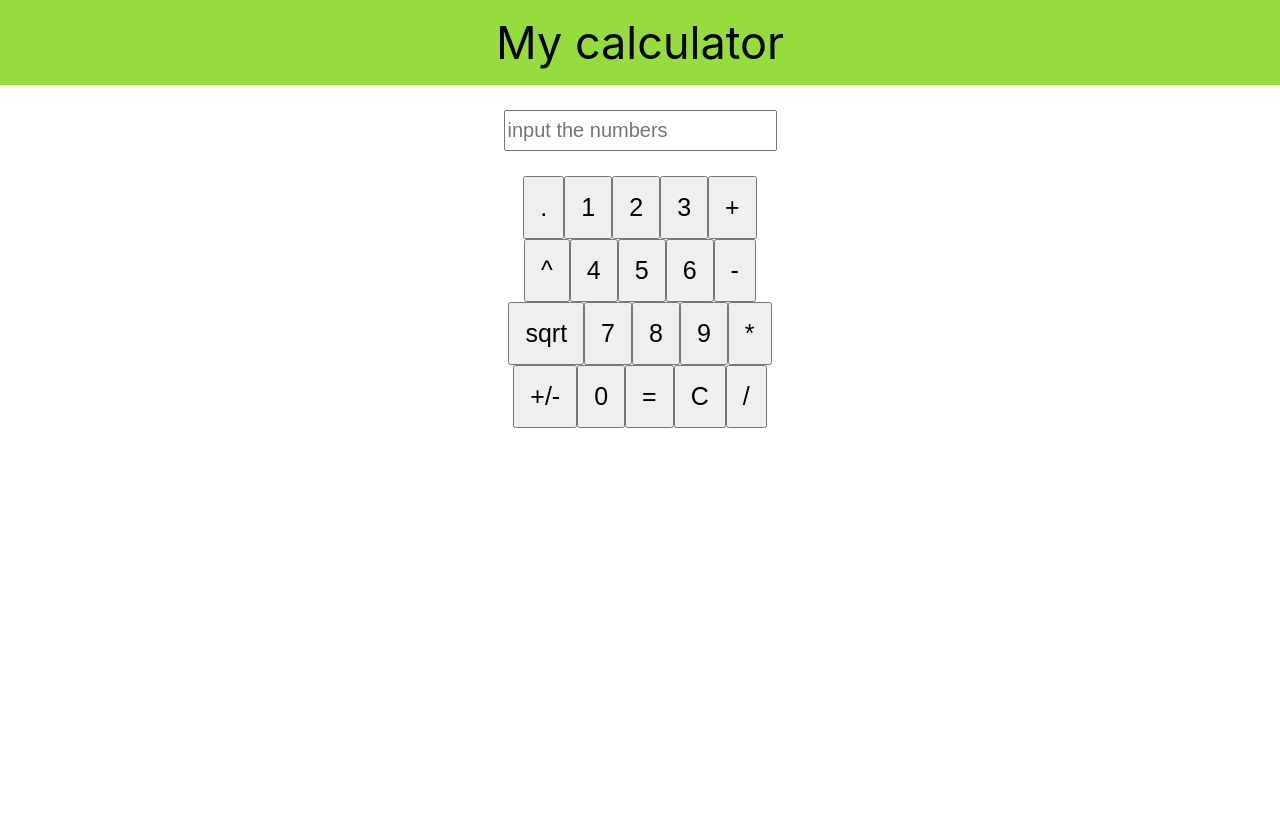
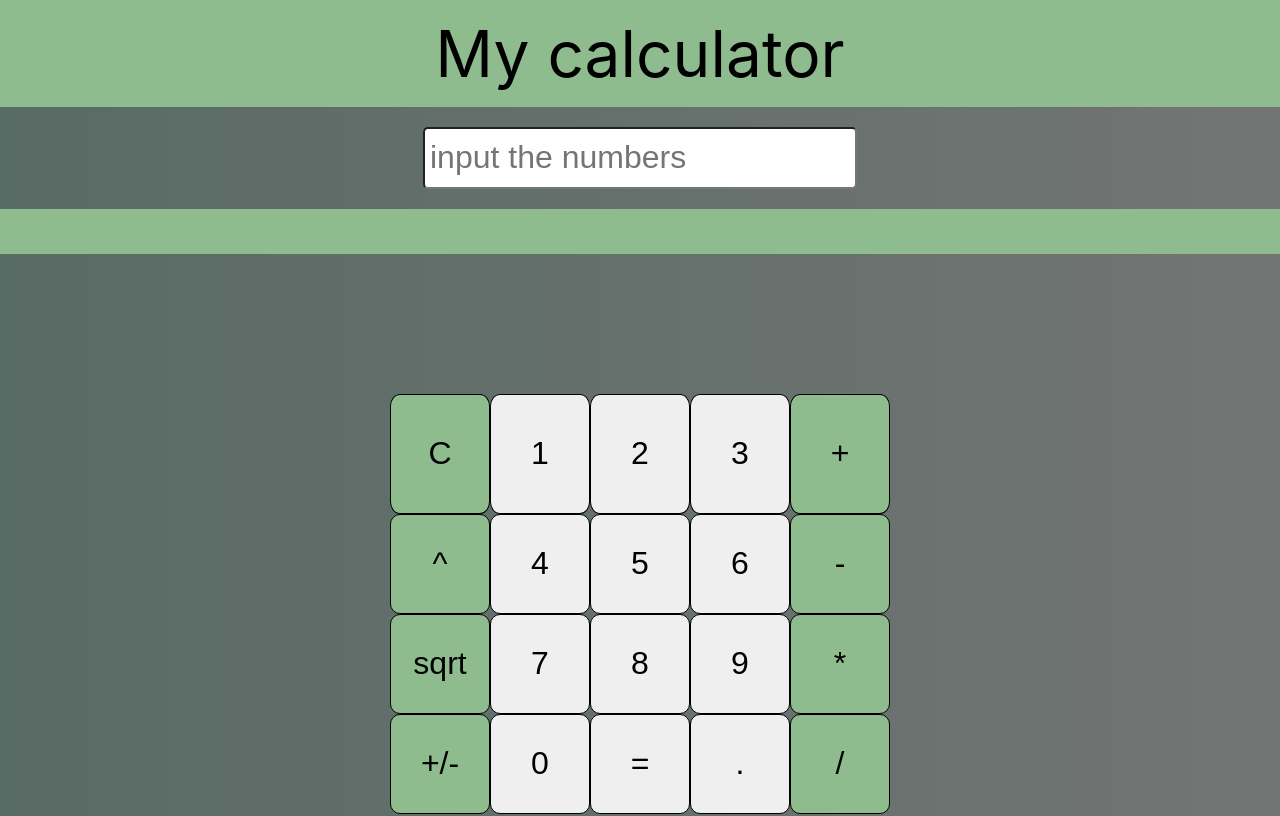
Before and after one commit to OxanaDanilova/Calculator, a React (Create React App) app in the folder my-calculator/: page / in a window 1280 px wide. Shown: the top 816 px of the page. Built offline with nearby package versions, Linux system fonts and the light colour scheme.

Commit message:
fix: fix operation with decimal numbers

```diff
--- a/my-calculator/src/App.js
+++ b/my-calculator/src/App.js
@@ -1,6 +1,5 @@
 import "./App.css";
 import Header from './Components/Header/Header';
-/* import Input from './Components/Input/Input'; */
 import Buttons from './Components/Buttons/Buttons';
 
 function App() {
@@ -9,34 +8,7 @@ function App() {
     <div className="App">
       <Header />
       <main>
-     {/*   <Input /> */}
-       <Buttons />
-      {/*   <input type='text' placeholder='input the numbers' readOnly /* value={this.state.inputValue } ></input> */}
-      {/*    <div>
-        <button onClick={() => handleClick(1)}>1</button>
-        <button onClick={() => handleClick(2)}>2</button>
-        <button onClick={() => handleClick(3)}>3</button>
-        <button onClick={() => handleClick('+')}>+</button>
-    </div>
-      <div>
-      <button onClick={() => handleClick(4)}>4</button>
-      <button onClick={() => handleClick(5)}>5</button>
-      <button onClick={() => handleClick(6)}>6</button>
-      <button onClick={() => handleClick('-')}>-</button>
-  </div>
-     <div>
-     <button onClick={() => handleClick(7)}>7</button>
-     <button onClick={() => handleClick(8)}>8</button>
-     <button onClick={() => handleClick(9)}>9</button>
-     <button onClick={() => handleClick('*')}>*</button>
- </div>
-   <div>
-   <button onClick={() => handleClick(0)}>0</button>
-   <button onClick={() => handleClick('=')}>=</button>
-   <button onClick={() => handleClick('C')}>C</button>
-   <button onClick={() => handleClick('/')}>/</button>
-</div> */}
-
+      <Buttons />
       </main>
     </div>
   );
--- a/my-calculator/src/Components/Buttons/Buttons.css
+++ b/my-calculator/src/Components/Buttons/Buttons.css
@@ -1,12 +1,43 @@
-button {
-    font-size: 25px;
-    padding: 15px;
-
+.panel {
+    background-image: linear-gradient(to right, rgb(89 107 101), rgb(114 117 116));
 
 }
 
+button {
+    font-size: 2rem;
+    border: 1px solid;
+    border-radius: 10%;
+    outline: none;
+    cursor: pointer;
+}
+button:hover {
+    background-color: rgb(108, 187, 174);
+}
+
 input {
-    margin: 25px;
-    height: 35px;
-    font-size: 20px;
+    margin: 20px;
+    height: 3rem;
+    font-size: 2rem;
+    padding: 0.3rem;
+    border-radius:5px;
 }
+
+.memory-res {
+    height: 45px;
+    length:45px;
+    background-color:darkseagreen;
+
+}
+
+.calculator-grid {
+    display: grid;
+    justify-content: center;
+    align-content: center;
+    min-height: 100vh;
+    grid-template-columns: repeat(5, 100px);
+    grid-template-rows: minmax(120px, auto) repeat(4, 100px);
+}
+
+.operation-btn {
+    background-color:darkseagreen;
+}
--- a/my-calculator/src/Components/Buttons/Buttons.js
+++ b/my-calculator/src/Components/Buttons/Buttons.js
@@ -5,36 +5,50 @@ class Buttons extends Component {
   secondNumber='';
   operationSign = '';
   showValue = '';
+  prevOperand = '';
 
   render(){
 
     const operation = (firstNum, secondNum, operationSign )=> {
+      let result = 0;
       switch (operationSign) {
-        case '+': return  Number(firstNum)+Number(secondNum);
+        case '+': result =  Number(firstNum)+Number(secondNum);
+                  break;
 
-        case '-': return Number(firstNum)-Number(secondNum);
+        case '-': result = Number(firstNum)-Number(secondNum);
+        break;
 
-        case '*': return Number(firstNum)*Number(secondNum);
+        case '*': result = Number(firstNum)*Number(secondNum);
+        break;
 
         case '/': if (Number(secondNum)!==0) {
-          return Number(firstNum)/Number(secondNum);
+          result = Number(firstNum)/Number(secondNum);
         } else {
-          return '';
+          result = '';
         }
+        break;
 
-        case '^': return Math.pow(Number(firstNum),Number(secondNum));
+        case '^': result = Math.pow(Number(firstNum),Number(secondNum));
+        break;
 
-        case 'sqrt': return Math.sqrt(Number(firstNum));
+        case 'sqrt': if (firstNum>=0) {
+          result = Math.sqrt(Number(firstNum));}
+          else {
+            alert('Should be positiv number');
+            result = '';
+          };
+          break;
 
         default:
           break;
       }
+      return Math.round(result*10000000)/10000000;
      };
 
     let trickyInput = <input type='text' placeholder='input the numbers' readOnly></input>;
+    let memoryDisplay = <div className = 'memory-res'></div>;
     const handleClick = (number) => {
-      console.log('type of number', typeof number);
-      if (typeof number === 'number') {
+        if (typeof number === 'number') {
         if (!this.operationSign) {
           this.firstNumber += String(number);
           this.showValue = this.firstNumber;
@@ -44,7 +58,7 @@ class Buttons extends Component {
         }
       } else {
 
-        if ((number==='=') && (this.operationSign)) {
+        if ((number==='=' || number==='+' || number==='-' || number==='*' || number==='/' || number==='^' || number==='sqrt' ) && this.operationSign && this.firstNumber) {
           this.showValue = operation(this.firstNumber, this.secondNumber, this.operationSign);
           this.firstNumber = this.showValue;
           this.secondNumber = '';
@@ -86,21 +100,12 @@ class Buttons extends Component {
         this.showValue = this.firstNumber;
       } else {
         if (this.operationSign && this.secondNumber.indexOf('.')===-1){
-        console.log('zakonsolim vse tut naher part 2');
-        console.log(this.secondNumber.indexOf('.'));
         this.secondNumber += String(number);
         this.showValue = this.secondNumber;
         }
       }
     }
    }
-
-
-      /* if (number==='=') {
-        this.result = this.number;
-        this.number = this.result;
-        this.operationSign = '='
-      } */
           const input = document.getElementsByTagName('input')[0];
           input.value = this.showValue;
           trickyInput = <input type='text' placeholder='input the numbers' readOnly value={this.showValue}></input>
@@ -109,39 +114,47 @@ class Buttons extends Component {
           console.log('second', this.secondNumber);
           console.log('operationSign', this.operationSign);
 
+          this.prevOperand = String(this.firstNumber+this.operationSign);
+          console.log('hint', this.prevOperand);
+          memoryDisplay = <div className = 'memory-res'>{this.prevOperand}</div>;
+          console.log(memoryDisplay);
+
+
     }
+
+
     return (
-      <>
+      <div className='panel'>
        {trickyInput}
-      <div>
-          <button onClick={() => handleClick('.')}>.</button>
+       {memoryDisplay}
+
+       <div className = 'calculator-grid'>
+          <button className = 'operation-btn' onClick={() => handleClick('C')}>C</button>
           <button onClick={() => handleClick(1)}>1</button>
           <button onClick={() => handleClick(2)}>2</button>
           <button onClick={() => handleClick(3)}>3</button>
-          <button onClick={() => handleClick('+')}>+</button>
-      </div>
-        <div>
-        <button onClick={() => handleClick('^')}>^</button>
+          <button className = 'operation-btn' onClick={() => handleClick('+')}>+</button>
+
+        <button className = 'operation-btn' onClick={() => handleClick('^')}>^</button>
         <button onClick={() => handleClick(4)}>4</button>
         <button onClick={() => handleClick(5)}>5</button>
         <button onClick={() => handleClick(6)}>6</button>
-        <button onClick={() => handleClick('-')}>-</button>
-    </div>
-       <div>
-       <button onClick={() => handleClick('sqrt')}>sqrt</button>
+        <button className = 'operation-btn' onClick={() => handleClick('-')}>-</button>
+
+       <button className = 'operation-btn' onClick={() => handleClick('sqrt')}>sqrt</button>
        <button onClick={() => handleClick(7)}>7</button>
        <button onClick={() => handleClick(8)}>8</button>
        <button onClick={() => handleClick(9)}>9</button>
-       <button onClick={() => handleClick('*')}>*</button>
-   </div>
-     <div>
-     <button onClick={() => handleClick('+/-')}>+/-</button>
+       <button className = 'operation-btn' onClick={() => handleClick('*')}>*</button>
+
+     <button className = 'operation-btn' onClick={() => handleClick('+/-')}>+/-</button>
      <button onClick={() => handleClick(0)}>0</button>
      <button onClick={() => handleClick('=')}>=</button>
-     <button onClick={() => handleClick('C')}>C</button>
-     <button onClick={() => handleClick('/')}>/</button>
+     <button onClick={() => handleClick('.')}>.</button>
+     <button className = 'operation-btn' onClick={() => handleClick('/')}>/</button>
+   </div>
   </div>
-  </>
+
   )
   }
 
--- a/my-calculator/src/Components/Header/Header.css
+++ b/my-calculator/src/Components/Header/Header.css
@@ -1,5 +1,5 @@
 .App-header {
-    font-size: 45px;
-    background-color: #95dd3d;
+    font-size: 4rem;
+    background-color:darkseagreen;
     padding: 15px;
 }
--- a/my-calculator/src/Components/Input/Input.css
+++ /dev/null
@@ -1,5 +0,0 @@
-input {
-    margin: 15px;
-    height: 25px;
-
-}
```
Also changed, not shown: my-calculator/src/Components/Input/Input.js (deleted, +0 -17 lines), 1 other file (tests, documents, lock files or other folders).
